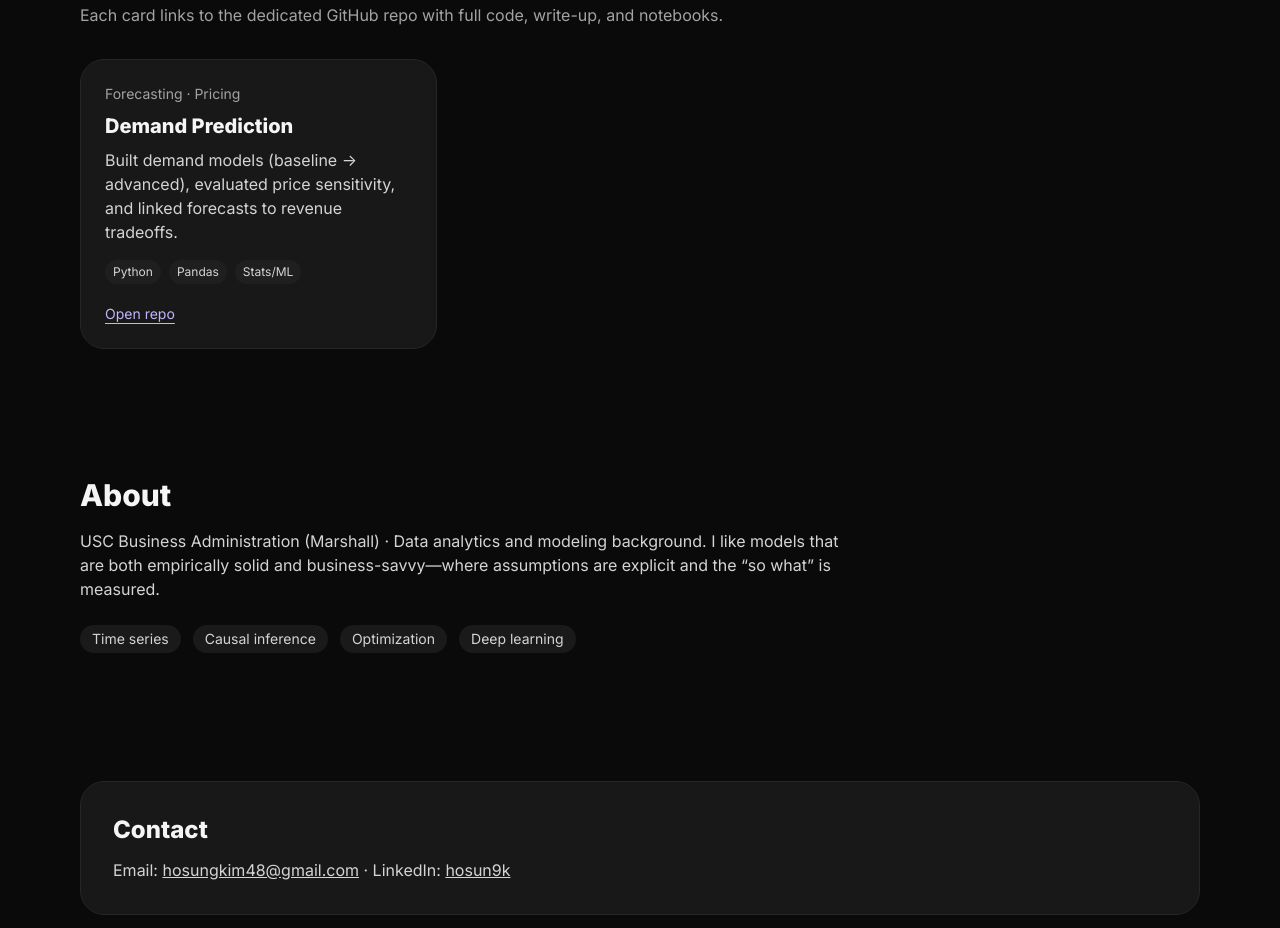
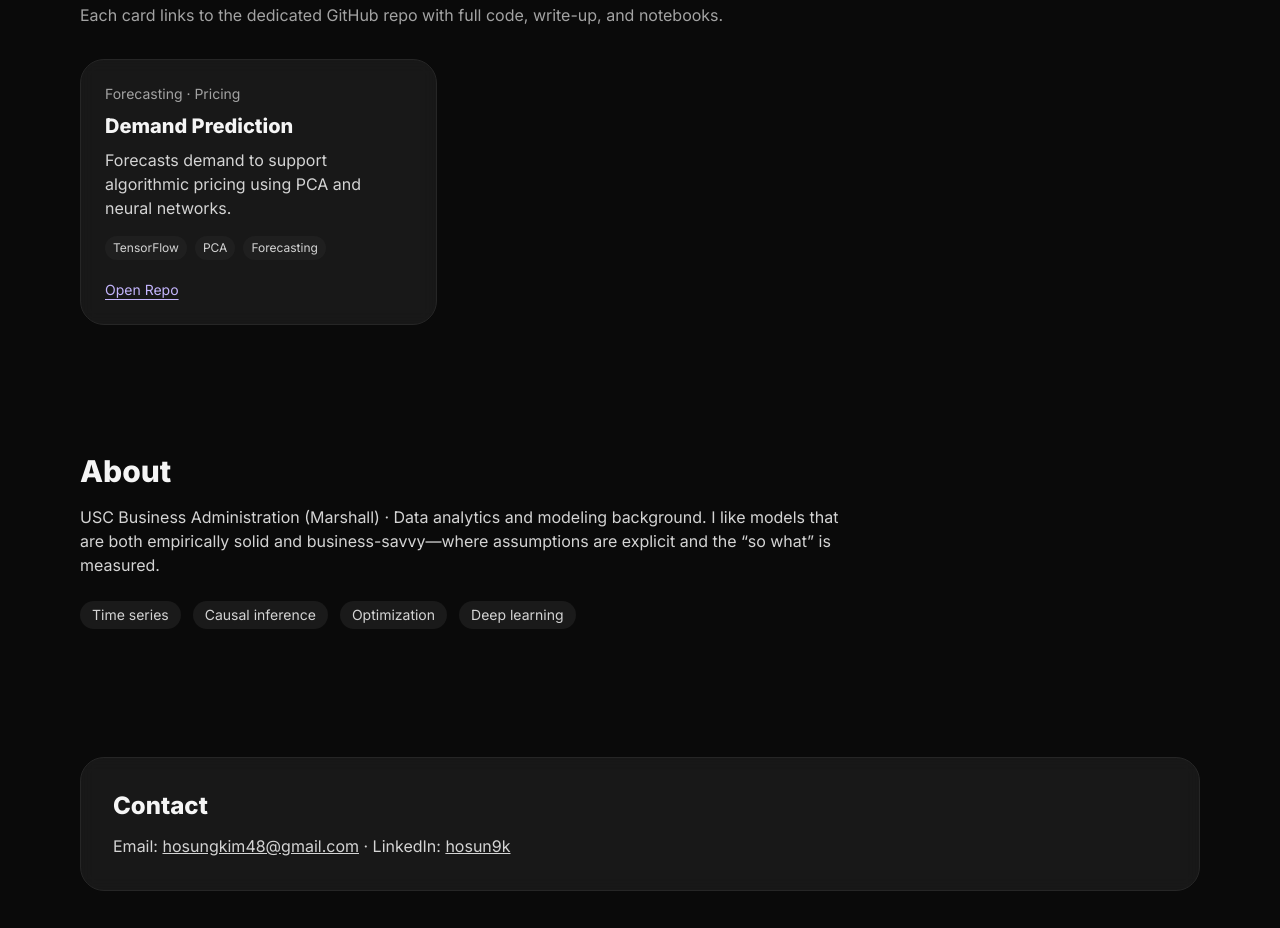
Before and after one commit to HosungKim48/github.io, a plain HTML site: page index.html in a window 1280 px wide. Shown: the part 764-1692 px from the top of the page. Drawn offline with nearby package versions, Linux system fonts and the light colour scheme.

Commit message:
Revise project card for Demand Prediction
Updated project card details and improved formatting.

```diff
--- a/index.html
+++ b/index.html
@@ -79,17 +79,20 @@
       <a href="https://github.com/HosungKim/demand-prediction" target="_blank"
          class="group block rounded-3xl border border-neutral-800 glass p-6 hover:border-violet-600 transition">
         <div class="text-sm text-neutral-400">Forecasting · Pricing</div>
-        <div class="mt-2 text-xl font-bold group-hover:text-violet-300">Demand Prediction</div>
+        <div class="mt-2 text-xl font-bold group-hover:text-violet-300">
+          Demand Prediction
+        </div>
         <p class="mt-2 text-neutral-300">
-          Built demand models (baseline → advanced), evaluated price sensitivity, and linked forecasts to revenue tradeoffs.
+          Forecasts demand to support algorithmic pricing using PCA and neural networks.
         </p>
         <ul class="mt-4 flex flex-wrap gap-2 text-xs text-neutral-300">
-          <li class="px-2 py-1 rounded-full bg-neutral-800/60">Python</li>
-          <li class="px-2 py-1 rounded-full bg-neutral-800/60">Pandas</li>
-          <li class="px-2 py-1 rounded-full bg-neutral-800/60">Stats/ML</li>
+          <li class="px-2 py-1 rounded-full bg-neutral-800/60">TensorFlow</li>
+          <li class="px-2 py-1 rounded-full bg-neutral-800/60">PCA</li>
+          <li class="px-2 py-1 rounded-full bg-neutral-800/60">Forecasting</li>
         </ul>
-        <div class="mt-5 text-sm text-violet-300 underline underline-offset-4">Open repo</div>
+        <div class="mt-5 text-sm text-violet-300 underline underline-offset-4">Open Repo</div>
       </a>
+
 
       <!-- Add more cards as you add projects -->
       <!-- Example future cards:
```
